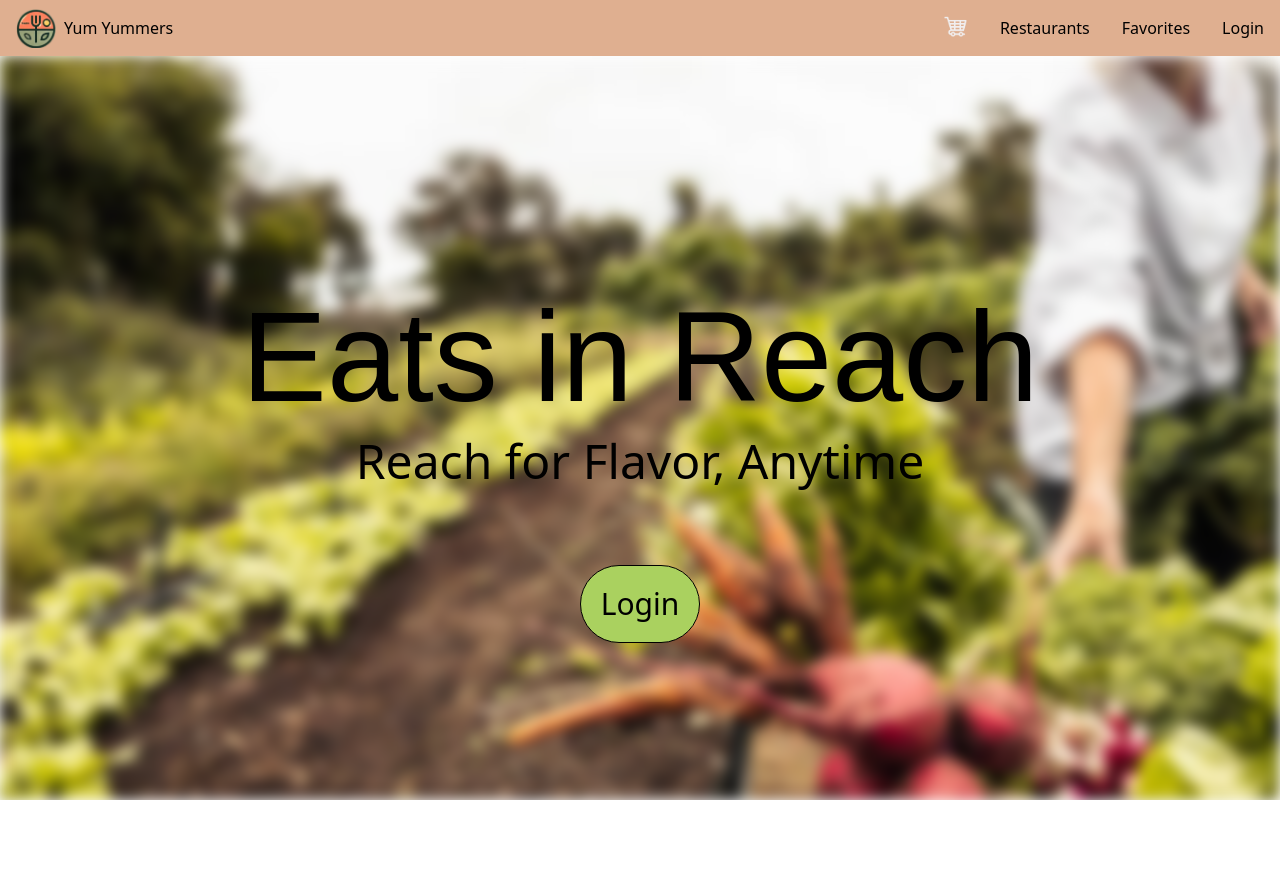
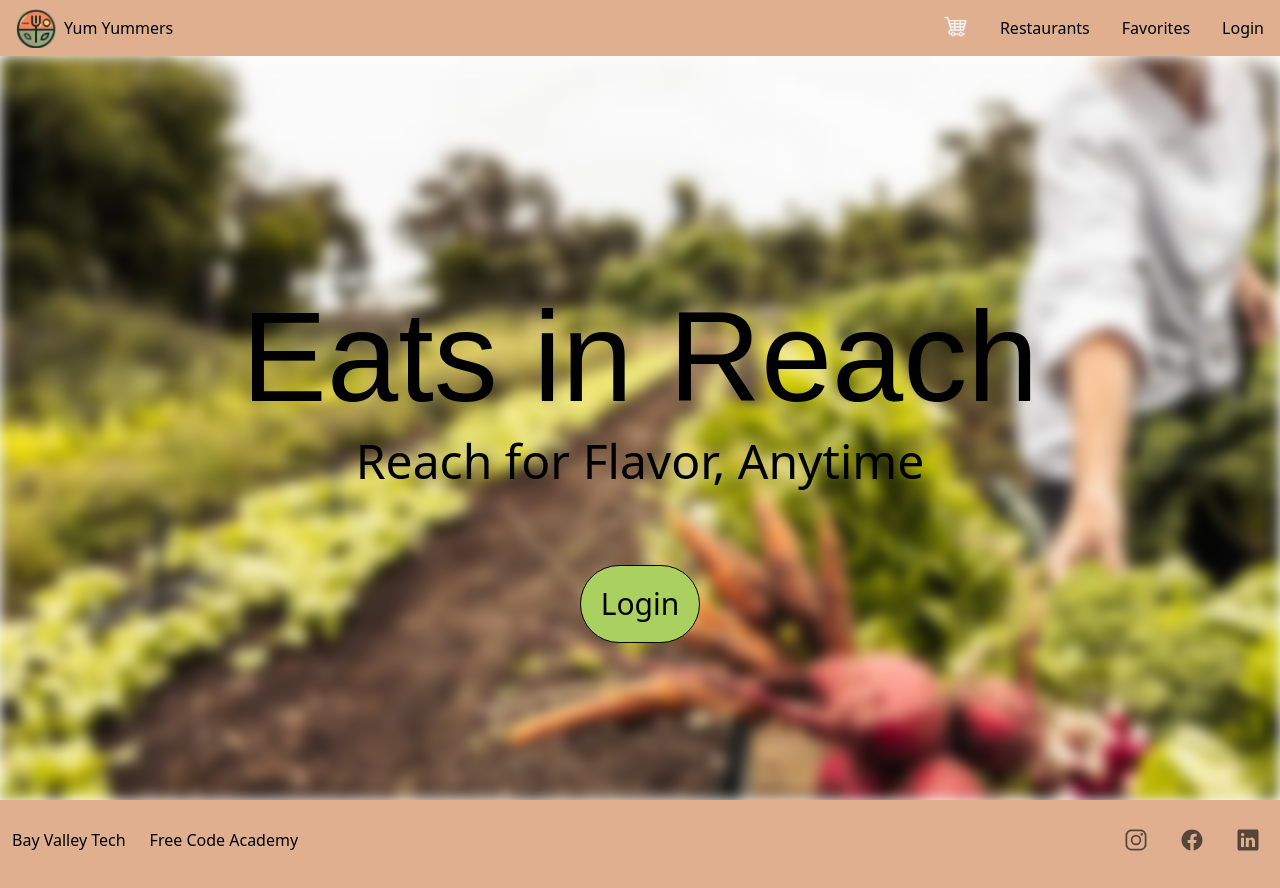
Before and after one commit to Bay-Valley-Tech-Code-Academy/EatsInReach, a Next.js app: page / in a window 1280 px wide. Before the commit the page ends 800 px from the top, so only its background shows below. Built offline with nearby package versions, Linux system fonts and the light colour scheme; a web font is replaced by a local one.

Commit message:
minor changes

```diff
--- a/src/app/Components/Footer.js
+++ b/src/app/Components/Footer.js
@@ -20,12 +20,12 @@ export default function Footer() {
   ];
 
   return (
-    <div className="bg-[#D9D9D9] mt-auto w-full h-full">
+    <div className="bg-[#dfaf90] mt-auto w-full h-full">
       <div className="flex pt-4 pb-6 sm:flex">
         {sections.map((section, index) => (
           <div key={index} className="flex justify-center items-center">
             {section.title && (
-            <p className="font-light px-3 text-[#4B5E54] hover:underline">{section.title}</p>
+            <p className="font-light px-3 text-[black] hover:underline">{section.title}</p>
             )}
           </div>
         ))}
--- a/src/app/Pages/Favorites/page.js
+++ b/src/app/Pages/Favorites/page.js
@@ -2,6 +2,7 @@
 import Link from 'next/link';
 import Navbar from '@/Components/Navbar'
 import FavoritesCard from '@/Components/FavoritesCard';
+import Footer from "@/Components/Footer"
 
 export default function Favorites() {
     const restaurantData = [
@@ -62,6 +63,7 @@ export default function Favorites() {
                     ))}
                 </div>
             </div>
+            <Footer></Footer>
         </div>
 
     )
--- a/src/app/Pages/Login/page.js
+++ b/src/app/Pages/Login/page.js
@@ -67,7 +67,7 @@ export default function Login() {
         <img
           src="/images/logo-placeholder.jpg"
           alt="logo"
-          className="w-28 absolute top-0 left-0"
+          className=" absolute top-0 left-0  " height="30" width="40"
         />
       </Link>
       <div className="w-3/4 sm:w-1/2 lg:w-1/4 bg-[#AAD15F] rounded-xl flex flex-col items-center">
--- a/src/app/Pages/Restaurants/page.js
+++ b/src/app/Pages/Restaurants/page.js
@@ -3,6 +3,7 @@ import { useEffect, useState } from "react";
 import Link from "next/link";
 import Navbar from "@/Components/Navbar";
 import Slider from "react-slick";
+import Footer from "@/Components/Footer"
 
 // Import css files for react-slick
 import "slick-carousel/slick/slick.css";
@@ -160,6 +161,7 @@ export default function RestaurantPage() {
           Home
         </Link>
       </div>
+          <Footer></Footer>
     </div>
   );
 }
--- a/src/app/page.js
+++ b/src/app/page.js
@@ -3,6 +3,7 @@
 import Navbar from "./Components/Navbar";
 import Link from "next/link";
 import { Italiana } from "next/font/google";
+import Footer from "@/Components/Footer"
 
 const italiana = Italiana({
   subsets: ["latin"],
@@ -13,7 +14,7 @@ export default function Landing() {
   return (
     <div>
       <Navbar />
-      <div className="w-full flex flex-col items-center landing-page">
+      <div className="w-full flex flex-col items-center landing-page h-[50vh]">
         <h1 className={`mt-20 text-6xl sm:text-8xl md:text-9xl landing-header ${italiana.className}`}>Eats in Reach</h1>
         <h2 className="text-2xl sm:text-4xl md:text-5xl mt-4">Reach for Flavor, Anytime</h2>
         <div className="mt-20">
@@ -22,6 +23,7 @@ export default function Landing() {
           </Link>
         </div>
       </div>
+      <Footer></Footer>
     </div>
   );
 }
```
